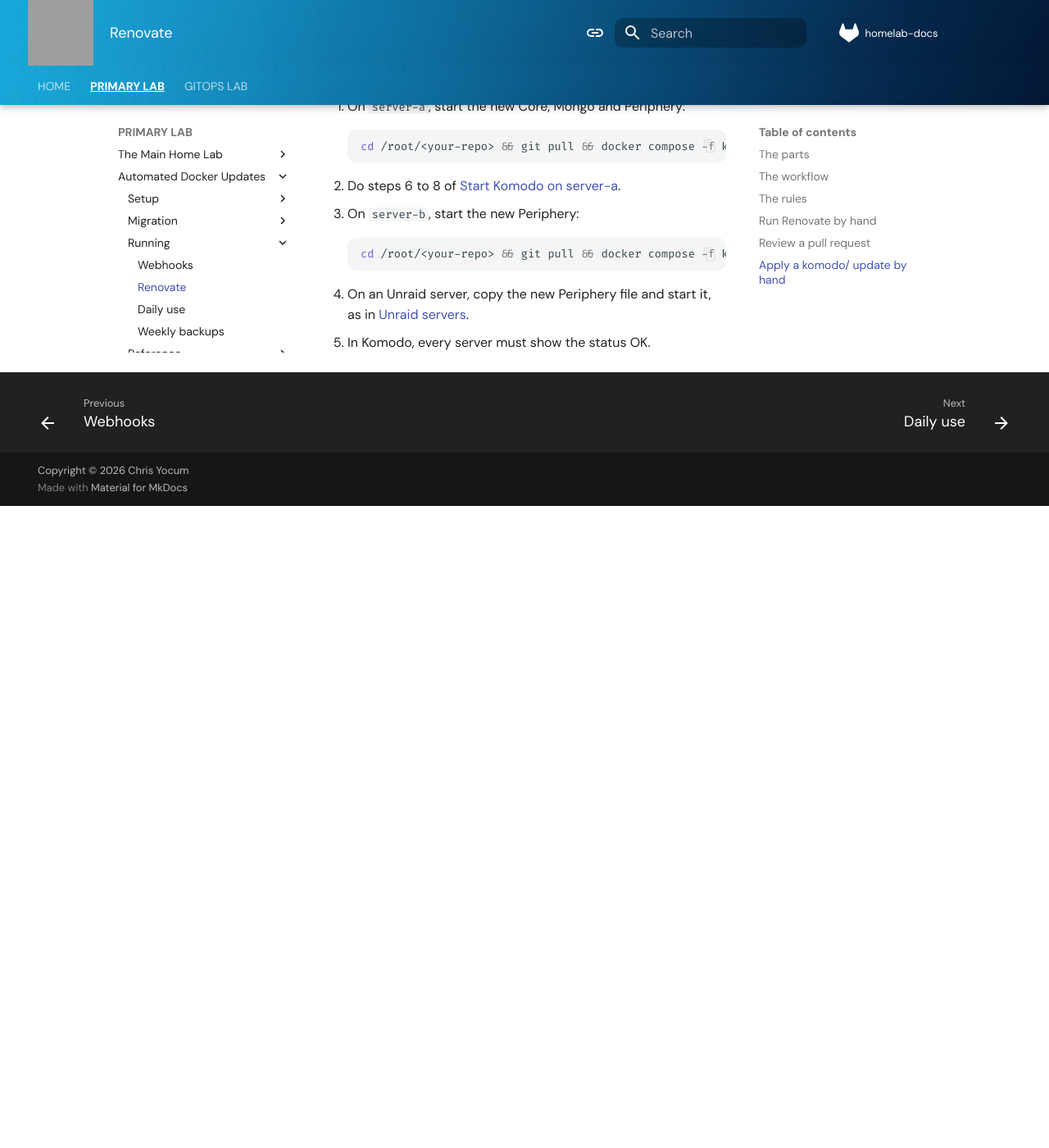
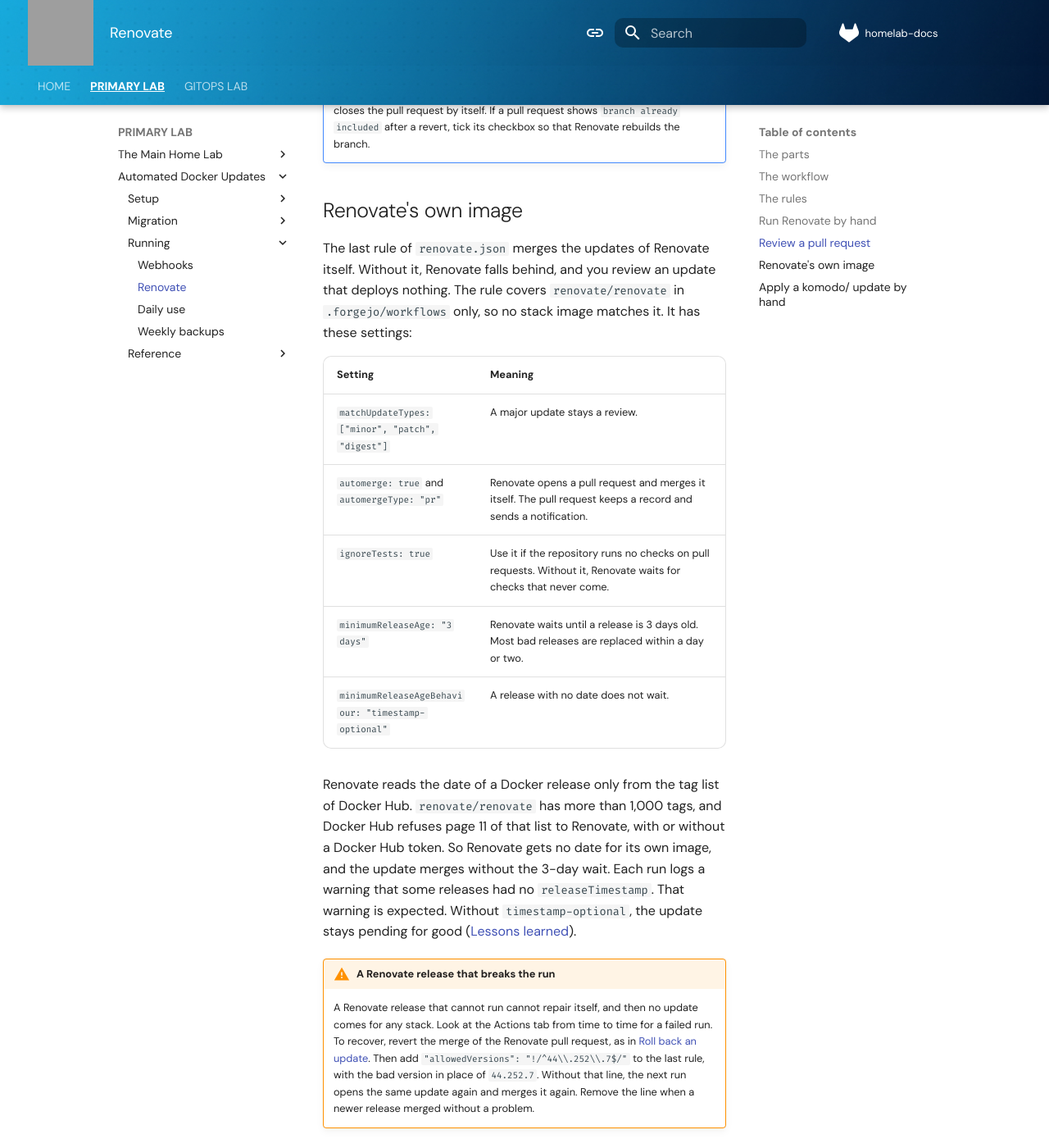
Before and after one commit to tronyx/homelab-docs, an MkDocs documentation site: the page built from docs/labs/docker-updates/renovate.md, in a window 1280 px wide and 1400 px high, scrolled down 4799 px. Shown: the whole window at 82% size. Built offline with MkDocs 1.6.1 and Material for MkDocs 9.7.7, drawn with Linux system fonts in a browser that asks for light colours; comment, search, counter and statistics services are not loaded; before the commit the page ends 5416 px from its top, so only the background shows below that; some of the changed text lies outside the part shown; grey boxes are pictures that could not be loaded.

Commit message:
Renovate: merge its own image update by itself
The example renovate.json gets a last rule that merges a minor, patch
or digest update of renovate/renovate, with timestamp-optional so that
an update without a release date is not held for good. The example
workflow takes the image from Docker Hub. A new section explains the
rule and how to recover from a Renovate release that breaks the run,
and the validator command reads the version from the workflow.

Daily use says which update merges by itself, and Lessons learned gets
the release-age wait that holds an update for good.

Co-Authored-By: Claude Opus 5.5 <noreply@anthropic.com>

````diff
--- a/docs/labs/docker-updates/renovate.md
+++ b/docs/labs/docker-updates/renovate.md
@@ -5,7 +5,7 @@ description: Run Renovate daily in Forgejo Actions, with one pull request per st
 
 # Renovate
 
-Renovate is a bot that looks for newer images and opens a pull request for each change. Here it runs every day in Forgejo Actions, from the workflow `.forgejo/workflows/renovate.yml`, with its rules in `renovate.json`. Nothing merges by itself. You review and merge each pull request.
+Renovate is a bot that looks for newer images and opens a pull request for each change. Here it runs every day in Forgejo Actions, from the workflow `.forgejo/workflows/renovate.yml`, with its rules in `renovate.json`. Only the update of Renovate's own image merges by itself. You review and merge every other pull request.
 
 ## The parts
 
@@ -15,7 +15,7 @@ Renovate is a bot that looks for newer images and opens a pull request for each
 | Token | A token of the bot account with these scopes: `repository` read and write, `user` read, `issue` read and write, `organization` read. Store it in the repository as the Actions secret `RENOVATE_TOKEN`. |
 | GitHub token (optional) | A classic GitHub token of `<github-user>` with only the `read:packages` scope, stored as the Actions secret `RENOVATE_GITHUB_COM_TOKEN`. Renovate uses it for release notes from github.com and to log in to `ghcr.io`, which limits anonymous requests. When it expires, create a new one and replace the secret. |
 | Runner | A Forgejo runner with the label `docker` that can run job containers. |
-| Image | `ghcr.io/renovatebot/renovate` with an exact version and digest. Renovate updates this line itself. |
+| Image | `renovate/renovate` from Docker Hub with an exact version and digest. Renovate updates this line itself. `ghcr.io/renovatebot/renovate` has the same images with the same digests. If you use it, use that name in the last rule of `renovate.json` too. |
 | Label | A label named `deploy-by-hand` in `<your-user>/<your-repo>`, under Issues, then Labels. Create it before the first run, in a color that stands out. Renovate puts it on every pull request that the merge does not deploy. |
 
 !!! note "Runner types"
@@ -45,7 +45,7 @@ Save this file as `.forgejo/workflows/renovate.yml`. It runs every day at 06:00
       renovate:
         runs-on: docker
         container:
-          image: ghcr.io/renovatebot/renovate:44.221.5@sha256:ff73c6043e78a4fa0d32378bc2093e65fceb082a040d10db20add14ebe1c650a
+          image: renovate/renovate:44.252.5@sha256:e4d29c5451c80fc7fa967c27a8cd93a6330300ee36a82364839b2c81575552cc
         timeout-minutes: 30
         env:
           RENOVATE_PLATFORM: forgejo
@@ -152,6 +152,17 @@ Save this file as `renovate.json` in the root of the repository. If your critica
           "prBodyNotes": [
             "Komodo does not deploy this file. After the merge, apply it by hand."
           ]
+        },
+        {
+          "description": "The image of Renovate itself merges by itself. It changes only the workflow, and no stack deploys. A major update stays a review. Renovate gets no release date for this image, so the 3-day wait applies only if a date comes.",
+          "matchFileNames": [".forgejo/workflows/**"],
+          "matchPackageNames": ["renovate/renovate"],
+          "matchUpdateTypes": ["minor", "patch", "digest"],
+          "minimumReleaseAge": "3 days",
+          "minimumReleaseAgeBehaviour": "timestamp-optional",
+          "automerge": true,
+          "automergeType": "pr",
+          "ignoreTests": true
         }
       ]
     }
@@ -167,14 +178,15 @@ What the rules do:
 6. LinuxServer tags such as `5.9.0-ls496` compare by version, then by the build number after `-ls`.
 7. A pull request for a critical stack or for `komodo/` carries a note that the merge does not deploy it. It also carries the label `deploy-by-hand`, which the list of pull requests shows.
 8. Renovate assigns each new pull request to `<your-user>`, so Forgejo's filter "Assigned to you" lists every update. Renovate has no option to assign the Dependency Dashboard issue. Watch the repository to be told about it.
+9. A minor, patch or digest update of Renovate's own image merges by itself, as a pull request. It changes only the workflow, and no stack deploys. A major update stays a review, because a major version changes settings and defaults. [Renovate's own image](#renovates-own-image) tells more.
 
 !!! tip "Database tags must name a series"
     Use a tag such as `postgres:18`, `redis:8-alpine` or `mariadb:11.4.13` for every database. A tag such as `latest` or `alpine` follows the newest major version. So a digest update of such a tag can move a database to a new major version without a review.
 
-To test a change to `renovate.json` before you push it, run the Renovate validator on your PC with the version of the workflow's image:
+To test a change to `renovate.json` before you push it, run the Renovate validator on your PC, in the root of the repository. The validator must have the Renovate version of the workflow's image. That version changes by itself, so the command reads it from the workflow:
 
 ```bash
-npx --yes --package renovate@44.221.5 -- renovate-config-validator --strict
+v=$(sed -n 's/.*renovate\/renovate:\([0-9.]*\).*/\1/p' .forgejo/workflows/renovate.yml) && echo "Renovate $v" && npx --yes --package "renovate@$v" -- renovate-config-validator --strict
 ```
 
 ## Run Renovate by hand
@@ -205,10 +217,27 @@ What happens after the merge depends on the folder:
 | A stack in a Procedure | The webhook runs the Procedure, and Komodo deploys the stack. Compose recreates only the changed service. |
 | A critical stack | Nothing deploys. Click Deploy on the Stack in Komodo when you are ready. |
 | `komodo/` | Nothing deploys. Apply the file by hand, as below. |
-| `.forgejo/workflows` | The next Renovate run uses the new image. |
+| `.forgejo/workflows` | The next Renovate run uses the new image. A minor or patch update of Renovate merges by itself. |
 
 !!! note "A pull request that you close by hand"
     Renovate treats a pull request that you close without a merge as ignored, and it does not open it again for that version. If an update was obsolete, Renovate closes the pull request by itself. If a pull request shows `branch already included` after a revert, tick its checkbox so that Renovate rebuilds the branch.
+
+## Renovate's own image
+
+The last rule of `renovate.json` merges the updates of Renovate itself. Without it, Renovate falls behind, and you review an update that deploys nothing. The rule covers `renovate/renovate` in `.forgejo/workflows` only, so no stack image matches it. It has these settings:
+
+| Setting | Meaning |
+| --- | --- |
+| `matchUpdateTypes: ["minor", "patch", "digest"]` | A major update stays a review. |
+| `automerge: true` and `automergeType: "pr"` | Renovate opens a pull request and merges it itself. The pull request keeps a record and sends a notification. |
+| `ignoreTests: true` | Use it if the repository runs no checks on pull requests. Without it, Renovate waits for checks that never come. |
+| `minimumReleaseAge: "3 days"` | Renovate waits until a release is 3 days old. Most bad releases are replaced within a day or two. |
+| `minimumReleaseAgeBehaviour: "timestamp-optional"` | A release with no date does not wait. |
+
+Renovate reads the date of a Docker release only from the tag list of Docker Hub. `renovate/renovate` has more than 1,000 tags, and Docker Hub refuses page 11 of that list to Renovate, with or without a Docker Hub token. So Renovate gets no date for its own image, and the update merges without the 3-day wait. Each run logs a warning that some releases had no `releaseTimestamp`. That warning is expected. Without `timestamp-optional`, the update stays pending for good ([Lessons learned](lessons.md#a-release-age-wait-holds-an-update-for-good)).
+
+!!! warning "A Renovate release that breaks the run"
+    A Renovate release that cannot run cannot repair itself, and then no update comes for any stack. Look at the Actions tab from time to time for a failed run. To recover, revert the merge of the Renovate pull request, as in [Roll back an update](daily-use.md#roll-back-an-update). Then add `"allowedVersions": "!/^44\\.252\\.7$/"` to the last rule, with the bad version in place of `44.252.7`. Without that line, the next run opens the same update again and merges it again. Remove the line when a newer release merged without a problem.
 
 ## Apply a komodo/ update by hand
 
````
Also changed, not shown: other parts of docs/labs/docker-updates/renovate.md (+1 -1 lines), docs/labs/docker-updates/daily-use.md (+1 -1 lines), docs/labs/docker-updates/lessons.md (+4 -0 lines).
